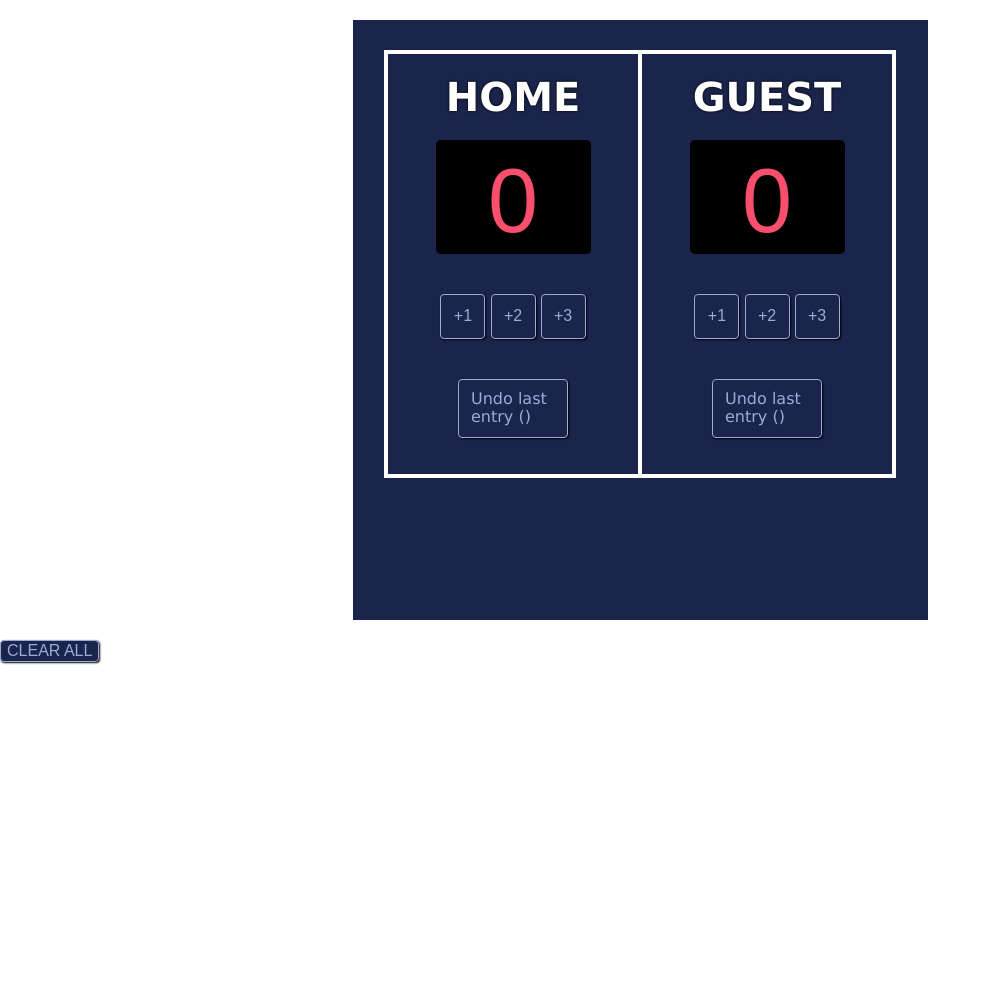
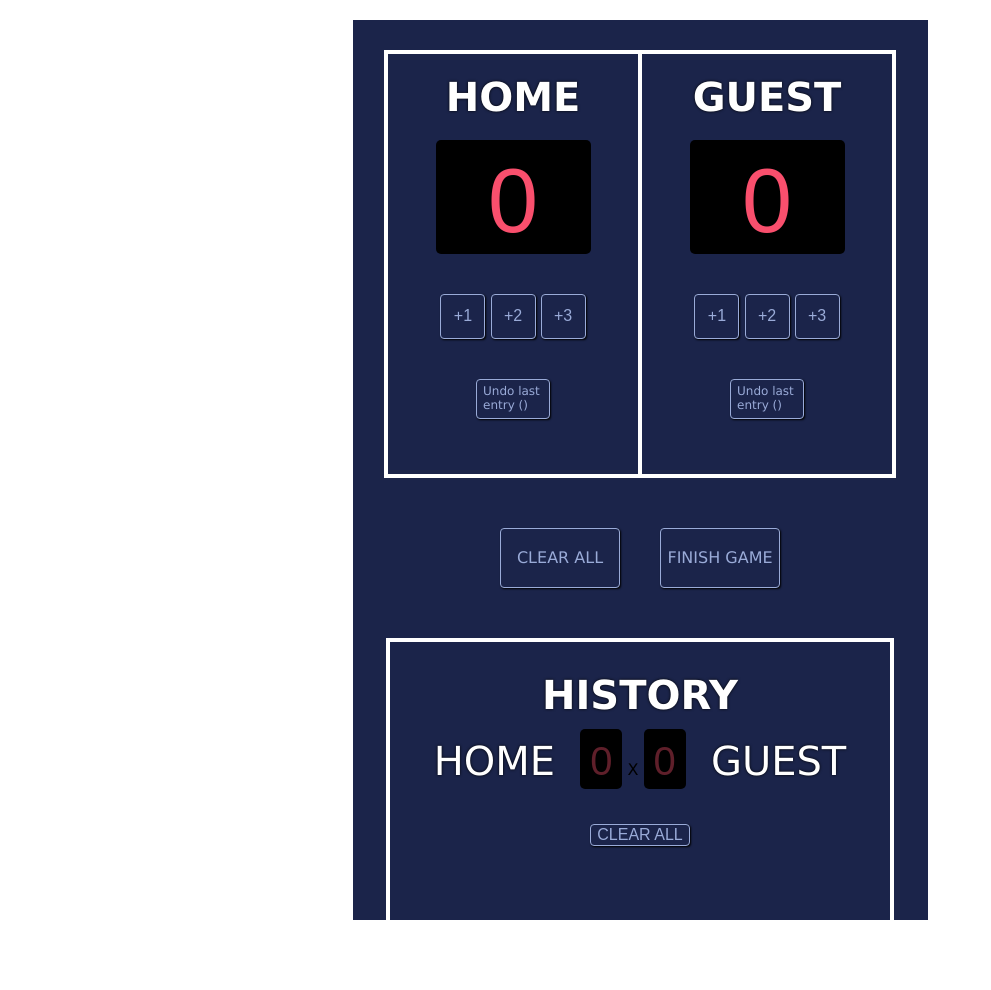
Before and after one commit to leohenrimac/Scoreboard, a website built with Vite: page index.html in a window 1280 px wide. Shown: the whole page, without its empty margins (0-991 px from the left). Before the commit the page ends 800 px from the top, so only its background shows below. Built offline with nearby package versions, Linux system fonts and the light colour scheme; a web font is replaced by a local one.

Commit message:
Added History Button

```diff
--- a/index.css
+++ b/index.css
@@ -6,9 +6,10 @@ body {
 .container {
     margin: 20px auto;
     display: flex;
-    justify-content: center;
+    flex-direction: column;
+    align-items: center;
     width: 575px;
-    height: 600px;
+    height: 900px;
     background-color: #1B244A;
 }
 
@@ -19,7 +20,7 @@ body {
     border: 4px solid white;
     height: 420px;
     width: 210px;
-    margin: 30px -2px;
+    margin: 10px -2px 30px -2px;
     padding: 0 20px;
 
 }
@@ -73,12 +74,55 @@ button:active {
 
 .undo-btn  {
     font-family: Verdana, Geneva, Tahoma, sans-serif;
+    font-size: 12px;
     margin: 40px auto;
-    height: 60px;
-    width: 110px;
-    padding: 10px 12px;
+    height: 40px;
+    width: 74px;
+
     text-align: left;
 
 
 
 }
+
+.score-board {
+    margin: 20px auto;
+    display: flex;
+    justify-content: center;
+}
+
+#score-controls {
+    display: flex;
+    margin-top: 0;
+
+}
+
+.control-btn {
+    margin: 0 20px;
+    font-family: Verdana, Geneva, Tahoma, sans-serif;
+    height: 60px;
+    width: 120px;
+}
+
+#score-history {
+    display: flex;
+    flex-direction: column;
+    align-items: center;
+    border: 4px solid white;
+    margin: 50px auto;
+    width: 500px;
+    padding: 10px 0 100px 0;
+}
+
+#score-game-home, #score-game-guest {
+    font-family: 'Cursed Timer ULiL', sans-serif;
+    color: #5f1f2a;
+    font-size: 40px;
+    background-color: black;
+    padding: 10px 10px 6px 10px;
+    margin: 0;
+    border-radius: 5px;
+}
+.history-btn {
+    margin: 40px auto;
+}
--- a/index.html
+++ b/index.html
@@ -7,6 +7,7 @@
     </head>
     <body>
         <div class="container">
+            <div class="score-board">
                 <div class="score-card">
                     <h3 class="team">HOME</h3>
                     <p class="score" id="home-score">0</p>
@@ -29,9 +30,30 @@
                     <button class="undo-btn" onclick="undoGuest()">Undo last entry (<span id="last-guest"></span>)</button>
                 </div>
             </div>
+            <div id="score-controls">
                 <div>
-            <button id="clear-btn" onclick="clearAll()">CLEAR ALL</button>
+                    <button class="control-btn" onclick="clearAll()">CLEAR ALL</button>
                 </div>
+                <div>
+                    <button class="control-btn" onclick="finishGame()">FINISH GAME</button>
+                </div>
+            </div>
+            <div id="score-history">
+                <div>
+                    <h1 class="team">HISTORY</h1>
+                </div>
+                <div>
+                    <span class="team">HOME</span>
+                    <span id="score-game-home">0</span> X <span id="score-game-guest">0</span>
+                    <span class="team">GUEST</span>
+                </div>
+                <div>
+                    <button class="history-btn" onclick="clearAll()">CLEAR ALL</button>
+                </div>
+            </div>
+        </div>
+
+
         <script src="index.js"></script>
     </body>
 </html>
--- a/index.js
+++ b/index.js
@@ -1,15 +1,17 @@
 
 let scoreHome = 0;
 let scoreGuest = 0;
-let historyHome = []
-let historyGuest = []
+let historyHome = [];
+let historyGuest = [];
+let scoreGameHome = 0;
+let scoreGameGuest = 0;
 
 
 function add1Home() {
     scoreHome += 1 ;
     document.getElementById("home-score").textContent = scoreHome;
-    historyHome.push(1)
-    document.getElementById("last-home").textContent = historyHome[historyHome.length - 1]
+    historyHome.push(1);
+    document.getElementById("last-home").textContent = historyHome[historyHome.length - 1];
 
 
 }
@@ -17,54 +19,55 @@ function add1Home() {
 function add2Home() {
     scoreHome += 2 ;
     document.getElementById("home-score").textContent = scoreHome;
-    historyHome.push(2)
-    document.getElementById("last-home").textContent = historyHome[historyHome.length - 1]
+    historyHome.push(2);
+    document.getElementById("last-home").textContent = historyHome[historyHome.length - 1];
 }
 
 function add3Home() {
-    scoreHome += 3 ;
+    scoreHome += 3;
     document.getElementById("home-score").textContent = scoreHome;
-    historyHome.push(3)
-    document.getElementById("last-home").textContent = historyHome[historyHome.length - 1]
+    historyHome.push(3);
+    document.getElementById("last-home").textContent = historyHome[historyHome.length - 1];
 }
 
 function add1Guest() {
-    scoreGuest += 1 ;
+    scoreGuest += 1;
     document.getElementById("guest-score").textContent = scoreGuest;
-    historyGuest.push(1)
-    document.getElementById("last-guest").textContent = historyGuest[historyGuest.length - 1]
+    historyGuest.push(1);
+    document.getElementById("last-guest").textContent = historyGuest[historyGuest.length - 1];
 }
 
 function add2Guest() {
-    scoreGuest += 2 ;
+    scoreGuest += 2;
     document.getElementById("guest-score").textContent = scoreGuest;
-    historyGuest.push(2)
-    document.getElementById("last-guest").textContent = historyGuest[historyGuest.length - 1]
+    historyGuest.push(2);
+    document.getElementById("last-guest").textContent = historyGuest[historyGuest.length - 1];
 }
 
 function add3Guest() {
-    scoreGuest += 3 ;
+    scoreGuest += 3;
     document.getElementById("guest-score").textContent = scoreGuest;
-    historyGuest.push(3)
-    document.getElementById("last-guest").textContent = historyGuest[historyGuest.length - 1]
+    historyGuest.push(3);
+    document.getElementById("last-guest").textContent = historyGuest[historyGuest.length - 1];
 }
 
 function undoHome() {
     if (historyHome.length > 0) {
-        let num = historyHome.pop()
+        let num = historyHome.pop();
         scoreHome -= num;
         document.getElementById("home-score").textContent = scoreHome;
-        document.getElementById("last-home").textContent = historyHome[historyHome.length - 1]
+        document.getElementById("last-home").textContent = historyHome[historyHome.length - 1];
     } else {
         return 0
     }
 }
-    function undoGuest() {
+
+function undoGuest() {
     if (historyGuest.length > 0) {
-        let num = historyGuest.pop()
+        let num = historyGuest.pop();
         scoreGuest -= num;
         document.getElementById("guest-score").textContent = scoreGuest;
-        document.getElementById("last-guest").textContent = historyGuest[historyGuest.length - 1]
+        document.getElementById("last-guest").textContent = historyGuest[historyGuest.length - 1];
     } else {
         return 0
     }
@@ -72,13 +75,33 @@ function undoHome() {
 }
 
 function clearAll() {
-    scoreHome = 0
+    scoreHome = 0;
     document.getElementById("home-score").textContent = scoreHome;
-    scoreGuest = 0
+    scoreGuest = 0;
     document.getElementById("guest-score").textContent = scoreGuest;
-    historyHome = []
-    historyGuest = []
+    historyHome = [];
+    historyGuest = [];
     document.getElementById("last-home").textContent = historyHome[historyHome.length - 1]
     document.getElementById("last-guest").textContent = historyGuest[historyGuest.length - 1]
 
 }
+
+function finishGame() {
+    if(scoreHome > scoreGuest) {
+        window.alert("HOME WINS!")
+        scoreGameHome += 1;
+        document.getElementById("score-game-home").textContent = scoreGameHome;
+        clearAll()
+
+    }
+    else if(scoreHome < scoreGuest){
+        scoreGameGuest += 1;
+        document.getElementById("score-game-guest").textContent = scoreGameGuest;
+        clearAll()
+        window.alert("GUEST WINS!")
+    }
+    else {
+        window.alert("It is a tie!")
+        clearAll()
+    }
+}
```
Lines whose indentation alone changed are shown as unchanged.
